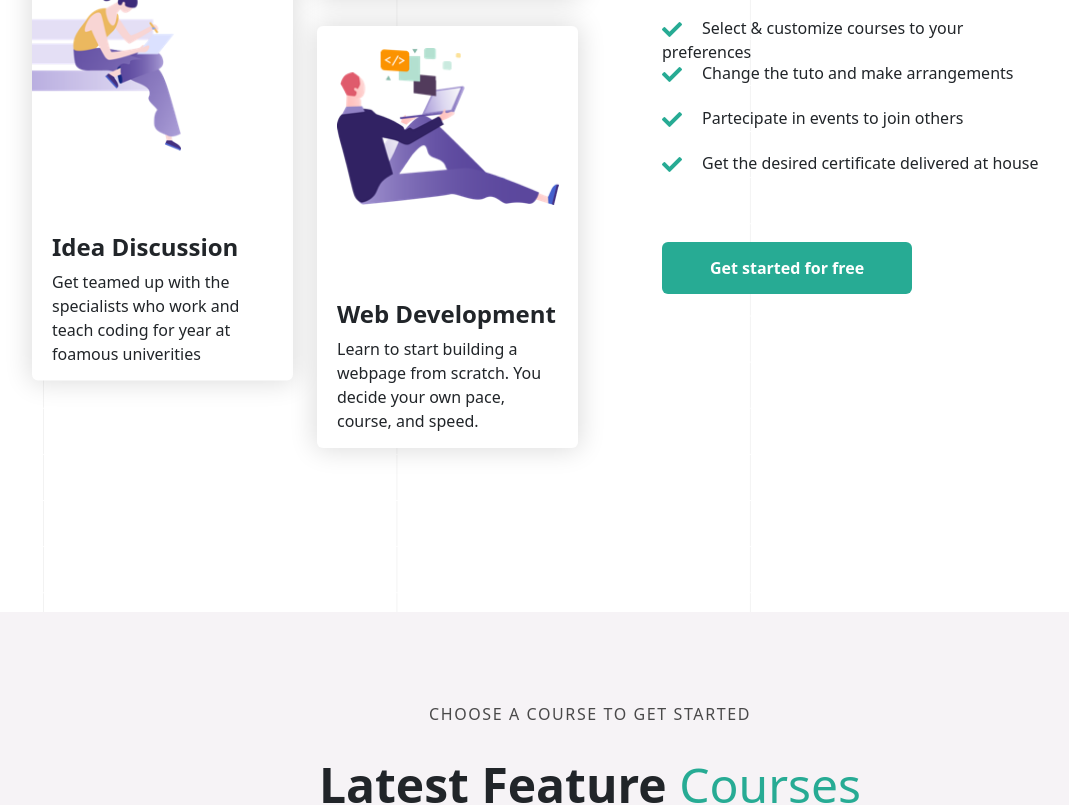
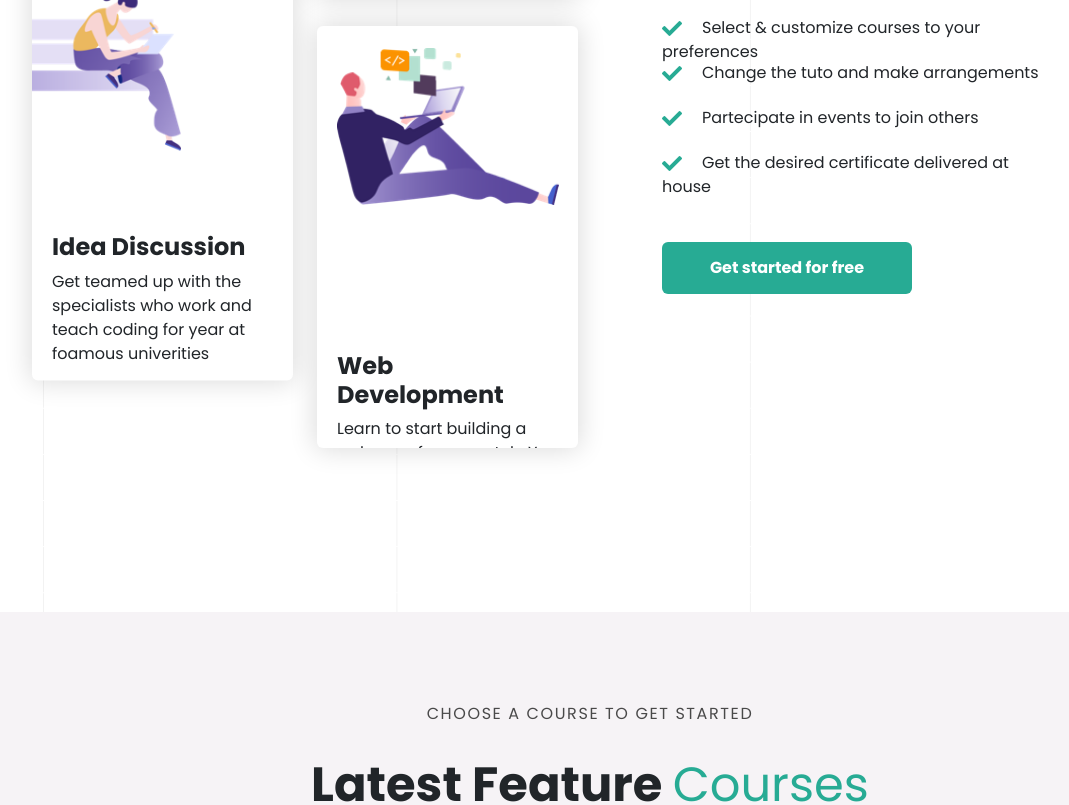
Before and after one commit to GinoGreen/proj-html-vuejs, a Vue app: page / in a window 1280 px wide. Shown: the part 2053-2858 px from the top of the page, without its empty margins (50-1119 px from the left). Built offline with nearby package versions, Linux system fonts and the light colour scheme.

Commit message:
::selection changed / filter on articles

```diff
--- a/package.json
+++ b/package.json
@@ -8,6 +8,7 @@
     "lint": "vue-cli-service lint"
   },
   "dependencies": {
+    "@fontsource/poppins": "^4.5.0",
     "@fortawesome/fontawesome-free": "^5.15.4",
     "bootstrap": "^5.1.3",
     "core-js": "^3.6.5",
--- a/src/assets/style/generals.scss
+++ b/src/assets/style/generals.scss
@@ -1,5 +1,7 @@
 @import '~bootstrap/scss/bootstrap.scss';
 @import '~@fortawesome/fontawesome-free/css/all.min.css';
+@import '~@fontsource/poppins/index.css';
+@import '~@fontsource/poppins/700.css';
 @import './vars.scss';
 @import './mixins.scss';
 
@@ -7,6 +9,15 @@
    margin: 0;
    padding: 0;
    box-sizing: border-box;
+}
+
+::selection {
+   color: #fff;
+   background-color: $jungle-green;
+}
+
+body {
+   font-family: $font-stack;
 }
 
 ul {
--- a/src/assets/style/vars.scss
+++ b/src/assets/style/vars.scss
@@ -1,3 +1,4 @@
+$font-stack: "Poppins", sans-serif;
 $jungle-green: #27ab94;
 $port-gore: #1f2154;
 $rhino: #293259;
--- a/src/components/Articles.vue
+++ b/src/components/Articles.vue
@@ -58,9 +58,6 @@ export default {
          .article {
             cursor: pointer;
             transition: $transition;
-            &:hover {
-               transform: scale(1.02);
-            }
             .myImage {
                height: 325px;
                width: 100%;
@@ -69,12 +66,14 @@ export default {
                overflow: hidden;
                &:hover img {
                   height: 100%;
+                  filter: brightness(1);
                }
                img {
                   height: 120%;
                   position: absolute;
                   @include positionCenter;
                   transition: $transition;
+                  filter: brightness(.65);
                }
             }
             span.upper-subtitle {
```
Also changed, not shown: 1 other file (tests, documents, lock files or other folders).
